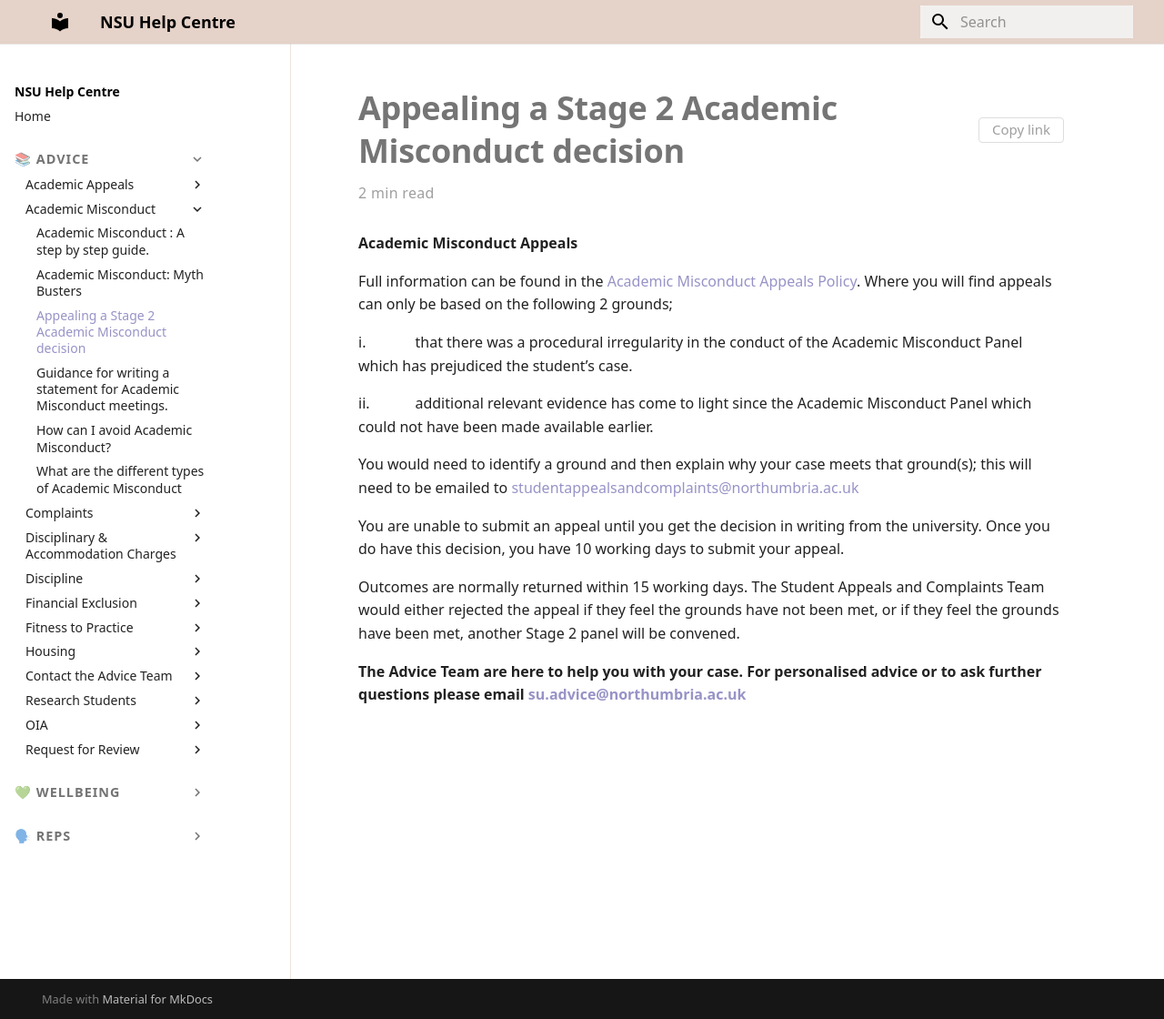
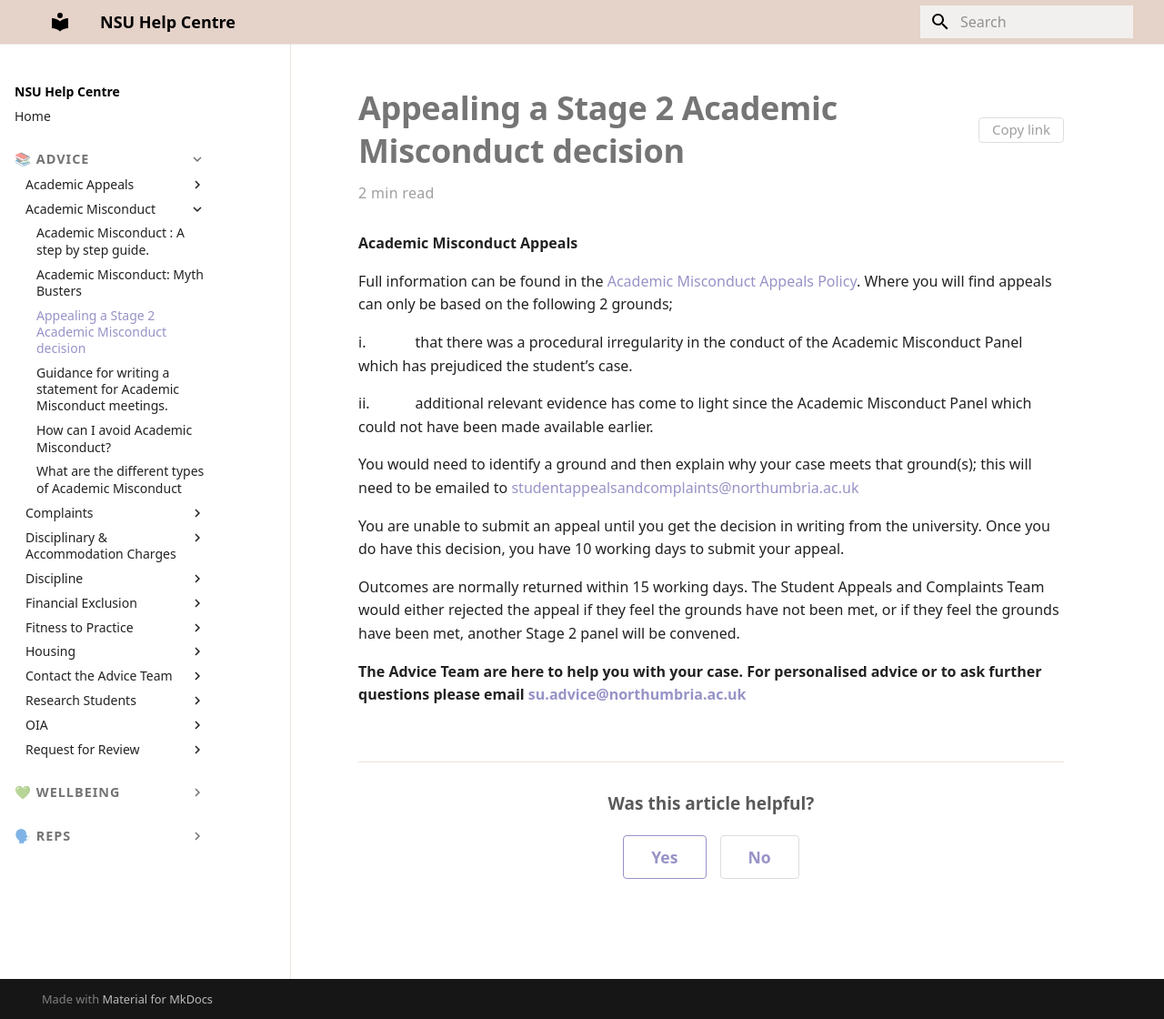
Before and after one commit to northumbriasu/nsu-help-centre, an MkDocs documentation site: the page built from docs/advice/academic-misconduct/appealing-a-stage-2-academic-misconduct-decision.md, in a window 1280 px wide. Shown: the whole page at 91% size. Built offline with MkDocs 1.6.1 and Material for MkDocs 9.7.7, drawn with Linux system fonts in a browser that asks for light colours; some web fonts are replaced.

Commit message:
Add was this helpful feedback, read time, sidebar styling

```diff
--- a/docs/javascripts/extra.js
+++ b/docs/javascripts/extra.js
@@ -32,6 +32,37 @@ document.addEventListener('DOMContentLoaded', function () {
         meta.textContent = mins + ' min read';
         h1.insertAdjacentElement('afterend', meta);
       }
+    }
+  }
+
+  // ── "Was this helpful?" feedback (article pages only) ────
+  if (!isHomepage) {
+    var content = document.querySelector('.md-content__inner');
+    var isSection = document.querySelector('.nsu-cards'); // section landing pages
+
+    if (content && !isSection) {
+      var title   = document.title.replace(' - NSU Help Centre', '').trim();
+      var url     = window.location.href;
+      var email   = 'su.marketing@northumbria.ac.uk';
+
+      var yesLink = 'mailto:' + email
+        + '?subject=' + encodeURIComponent('✓ Helpful: ' + title)
+        + '&body=' + encodeURIComponent('Article: ' + url + '\n\nThis article was helpful.');
+
+      var noLink  = 'mailto:' + email
+        + '?subject=' + encodeURIComponent('✗ Not helpful: ' + title)
+        + '&body=' + encodeURIComponent('Article: ' + url + '\n\nThis article was not helpful.\n\nWhat could be improved?\n');
+
+      var feedback = document.createElement('div');
+      feedback.className = 'nsu-feedback';
+      feedback.innerHTML =
+        '<p class="nsu-feedback__question">Was this article helpful?</p>' +
+        '<div class="nsu-feedback__buttons">' +
+          '<a class="nsu-feedback__btn nsu-feedback__btn--yes" href="' + yesLink + '">Yes</a>' +
+          '<a class="nsu-feedback__btn nsu-feedback__btn--no"  href="' + noLink  + '">No</a>' +
+        '</div>';
+
+      content.appendChild(feedback);
     }
   }
 
--- a/docs/stylesheets/extra.css
+++ b/docs/stylesheets/extra.css
@@ -366,6 +366,58 @@ body {
   margin: 0;
 }
 
+/* ── "Was this helpful?" feedback block ─────────────────── */
+.nsu-feedback {
+  margin-top: 3rem;
+  padding: 1.5rem;
+  border-top: 1px solid #ece0da;
+  text-align: center;
+}
+
+.nsu-feedback__question {
+  font-size: 0.95rem;
+  font-weight: 600;
+  color: rgba(0, 0, 0, 0.65);
+  margin: 0 0 1rem;
+}
+
+.nsu-feedback__buttons {
+  display: flex;
+  gap: 0.75rem;
+  justify-content: center;
+}
+
+.nsu-feedback__btn {
+  display: inline-block;
+  padding: 0.45rem 1.5rem;
+  border-radius: 4px;
+  font-size: 0.88rem;
+  font-weight: 600;
+  text-decoration: none !important;
+  border: 1.5px solid;
+  transition: background 0.15s, color 0.15s;
+}
+
+.nsu-feedback__btn--yes {
+  border-color: #9793c7;
+  color: #9793c7;
+}
+
+.nsu-feedback__btn--yes:hover {
+  background: #9793c7;
+  color: #fff !important;
+}
+
+.nsu-feedback__btn--no {
+  border-color: #ddd;
+  color: rgba(0, 0, 0, 0.45);
+}
+
+.nsu-feedback__btn--no:hover {
+  border-color: #eba8c7;
+  color: #eba8c7 !important;
+}
+
 /* ── Read time ──────────────────────────────────────────── */
 .nsu-read-time {
   font-size: 0.8rem;
```
